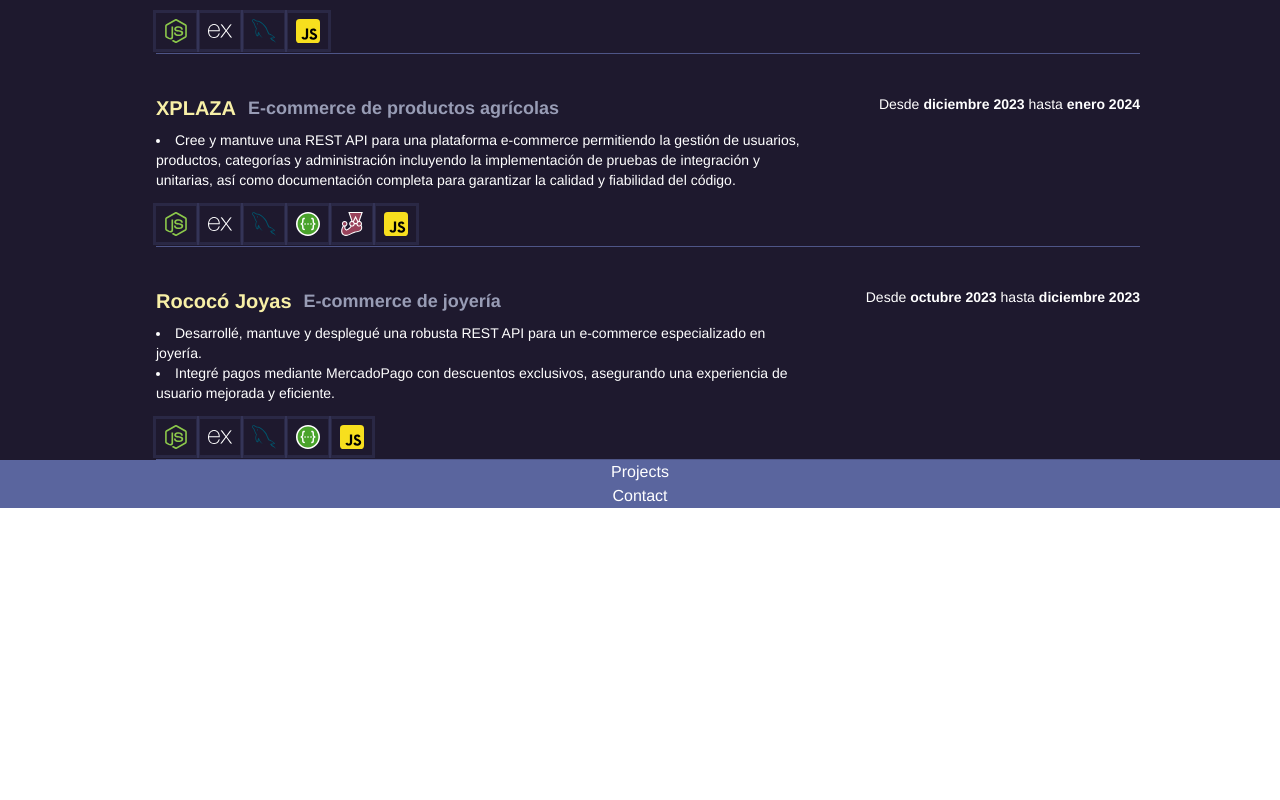
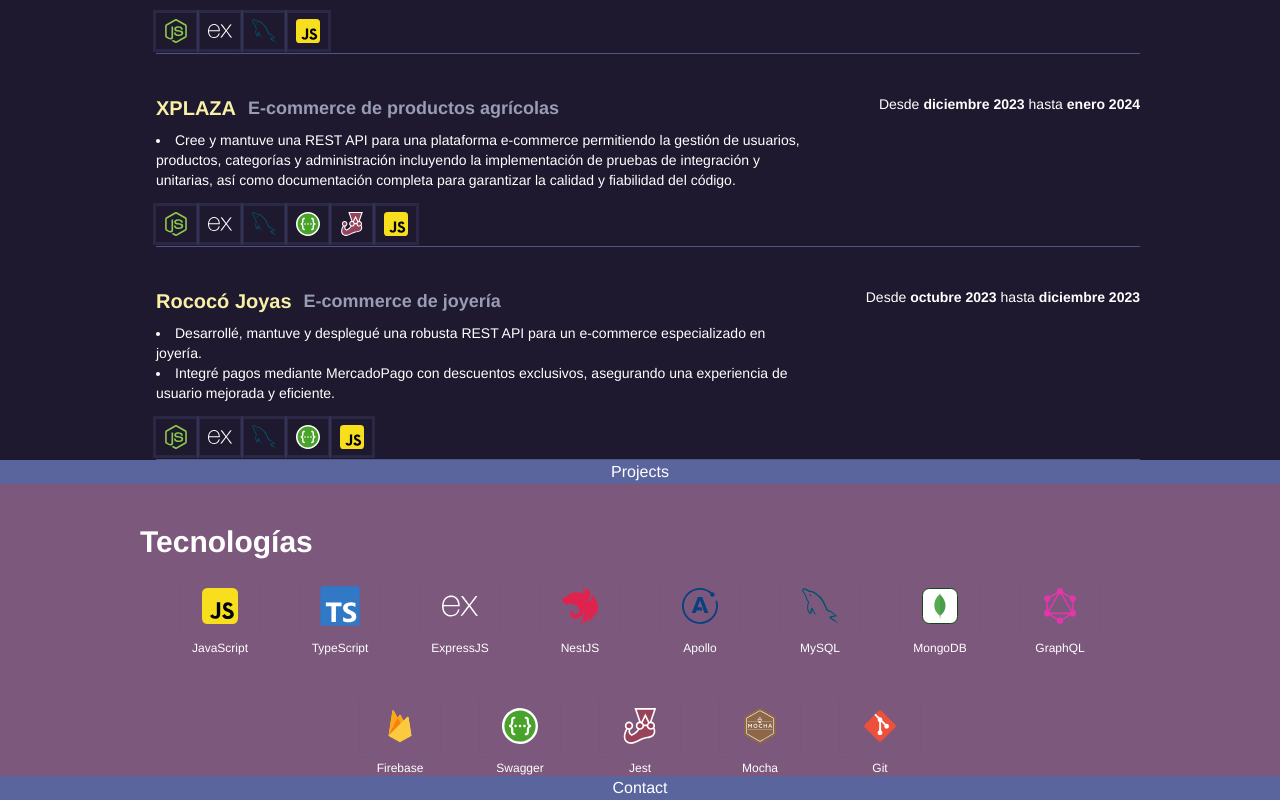
Before and after one commit to manucabral/portafolio, a React (Vite) app: page / in a window 1280 px wide. Shown: the part 1073-1873 px from the top of the page. Before the commit the page ends 1581 px from the top, so only its background shows below. Built offline with nearby package versions, Linux system fonts and the light colour scheme.

Commit message:
feat: add Tecnologies section and update App component to include it

```diff
--- a/src/App.tsx
+++ b/src/App.tsx
@@ -2,6 +2,7 @@ import Header from './sections/header'
 import About from './sections/about'
 import Experience from './sections/experience'
 import Projects from './sections/projects'
+import Tecnologies from './sections/tecnologies'
 import Contact from './sections/contact'
 import useSectionsRef from './hooks/useSectionsRef'
 import { RefValuesType } from './global'
@@ -17,6 +18,7 @@ export default function App(): JSX.Element {
                 <About innerRef={sectionsRefValues.about.ref} />
                 <Experience innerRef={sectionsRefValues.experience.ref} />
                 <Projects innerRef={sectionsRefValues.projects.ref} />
+                <Tecnologies innerRef={sectionsRefValues.tecnologies.ref} />
                 <Contact innerRef={sectionsRefValues.contact.ref} />
             </main>
         </div>
--- /dev/null
+++ b/src/data/technologies.json
@@ -0,0 +1,15 @@
+[
+    "JavaScript",
+    "TypeScript",
+    "ExpressJS",
+    "NestJS",
+    "Apollo",
+    "MySQL",
+    "MongoDB",
+    "GraphQL",
+    "Firebase",
+    "Swagger",
+    "Jest",
+    "Mocha",
+    "Git"
+]
--- a/src/hooks/useSectionsRef.tsx
+++ b/src/hooks/useSectionsRef.tsx
@@ -5,12 +5,14 @@ const useSectionsRef = () => {
     const aboutRef = useRef<HTMLDivElement>(null)
     const experienceRef = useRef<HTMLDivElement>(null)
     const projectsRef = useRef<HTMLDivElement>(null)
+    const tecnologiesRef = useRef<HTMLDivElement>(null)
     const contactRef = useRef<HTMLDivElement>(null)
 
     const sectionsRefValues = {
         about: { title: 'Sobre mí', ref: aboutRef },
         experience: { title: 'Experiencia', ref: experienceRef },
         projects: { title: 'Proyectos', ref: projectsRef },
+        tecnologies: { title: 'Tecnologías', ref: tecnologiesRef },
         contact: { title: 'Contacto', ref: contactRef },
     } as RefValuesType
 
--- a/src/sections/tecnologies/Tecnologies.tsx
+++ b/src/sections/tecnologies/Tecnologies.tsx
@@ -1,10 +1,27 @@
 import Section from '../../components/Section'
 import { RefProps } from '../../global'
+import techs from '../../data/technologies.json'
+import TechIcon from '../../components/TechIcon'
 
 export default function Tecnologies({ innerRef }: RefProps): JSX.Element {
     return (
-        <Section title="Tecnologías" innerRef={innerRef}>
-            Tecnologies
+        <Section
+            title="Tecnologías"
+            innerRef={innerRef}
+            className="w-full bg-te-500"
+        >
+            <div className="flex flex-col gap-4 w-full sm:w-[1000px] mt-10">
+                <h2 className="text-3xl font-bold text-center sm:text-left">
+                    Tecnologías
+                </h2>
+                <div className="flex flex-wrap gap-4 w-full">
+                    <ul className="flex flex-wrap gap-4 sm:gap-10 w-full items-center justify-center">
+                        {techs.map((tech) => (
+                            <TechIcon key={tech} name={tech} showName={true} />
+                        ))}
+                    </ul>
+                </div>
+            </div>
         </Section>
     )
 }
```
